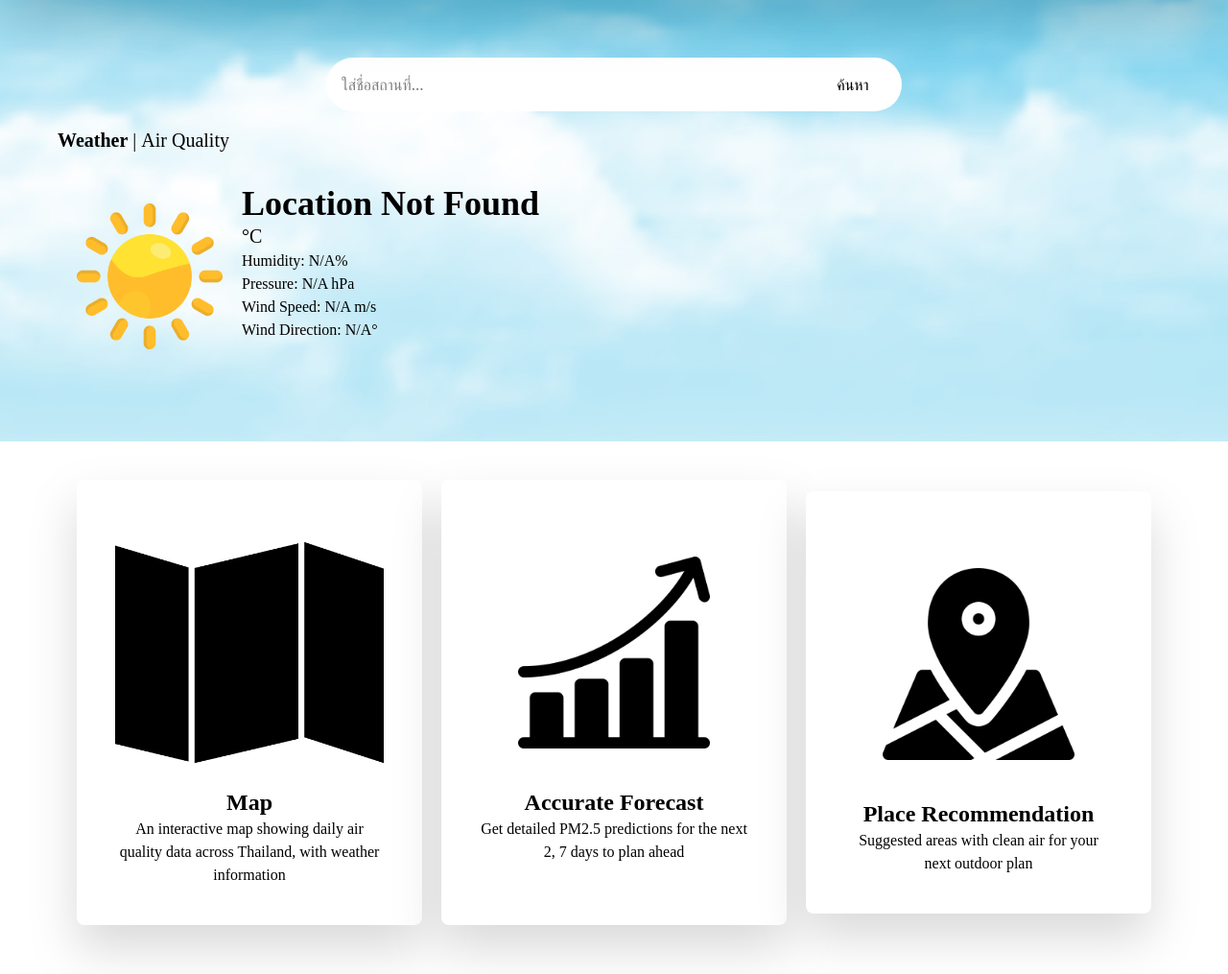
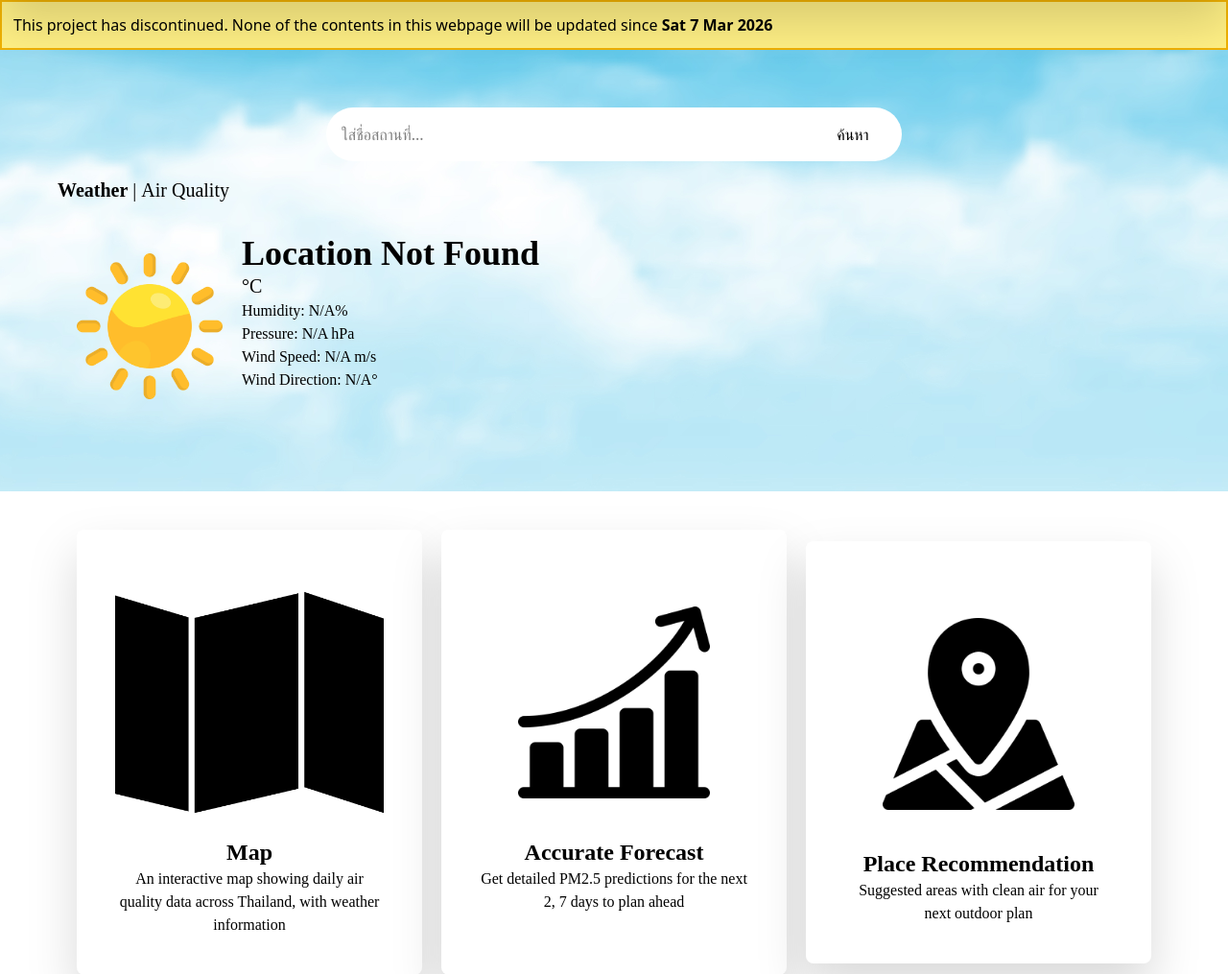
Before and after one commit to IamMegaNoobb/Airmind_Sight_deploy, a Flask app: template templates/index_pom.html in a window 1280 px wide. Shown: the part 80-1095 px from the top of the page at 96% size. Run offline with Flask 3, Linux system fonts and the light colour scheme; the template is opened without the code that fills it, so the values that code supplies are empty; parts of the project's set-up code (start-up, migrations or seed data) failed here and were passed over; some web fonts are replaced.

Commit message:
update page announce

```diff
--- a/templates/base.html
+++ b/templates/base.html
@@ -68,6 +68,10 @@
                 <li><a href="{{ url_for('about') }}" class="hover:text-gray-500">About</a></li>
             </ul>
         </div>
+        <!-- Discontinue Announcement -->
+        <div class= "bg-yellow-200 border-2 border-yellow-500 p-3">
+            <p>This project has discontinued. None of the contents in this webpage will be updated since <b>Sat 7 Mar 2026</b></p>
+        </div>
         <!-- Content -->
         {% block content %}
         {% endblock %}
--- a/templates/index_pom.html
+++ b/templates/index_pom.html
@@ -342,14 +342,14 @@
         <div class="flex justify-center items-center mb-4">
             <form method="POST" class="flex p-4 items-center justify-center w-150 bg-white rounded-4xl" onsubmit="handleFormSubmit(event)">
                 <input id="provinceInput" name="province" value="{{ province }}" placeholder="ใส่ชื่อสถานที่..." class="w-full"/>
-                <button type="submit" class="w-20">ค้นหา</button>
+                <button type="submit" class="w-20 hover:cursor-pointer">ค้นหา</button>
             </form>
         </div>
         <!-- Weather | Air Quality Button -->
         <div class="text-bold text-xl font-[Gabarito] mb-4">
             <div class="text-bold text-xl font-[Gabarito] mb-4">
-                <button id="weatherBtn" type="submit" name="page" class="font-bold hover:text-white duration-200">Weather</button> |
-                <button id="aqiBtn" type="submit" name="page" class="hover:text-white duration-200">Air Quality</button>
+                <button id="weatherBtn" type="submit" name="page" class="font-bold hover:text-white cursor-pointer duration-200">Weather</button> |
+                <button id="aqiBtn" type="submit" name="page" class="hover:text-white cursor-pointer duration-200">Air Quality</button>
             </div>
         </div>
         <!-- Weather Data for Desktop -->
```
Also changed, not shown: .github/workflows/run-fetch-data-daily.yml.
